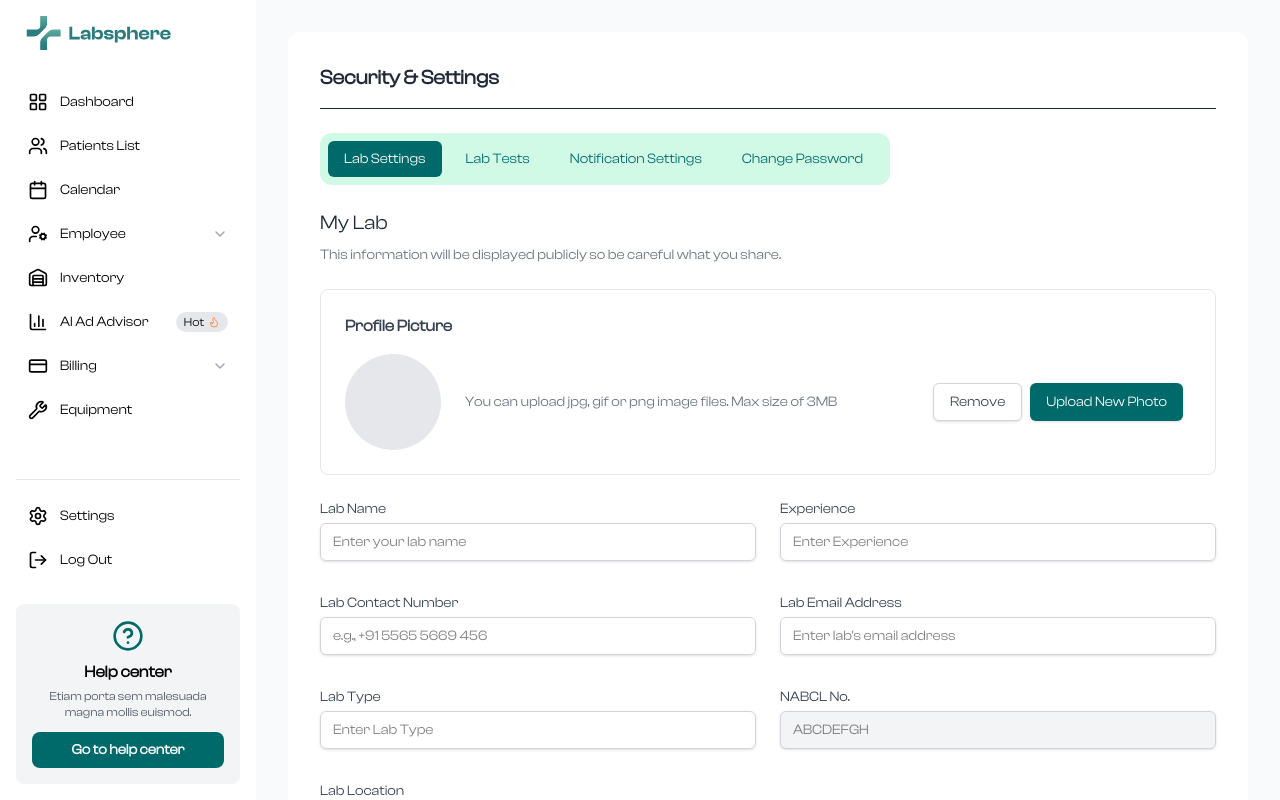
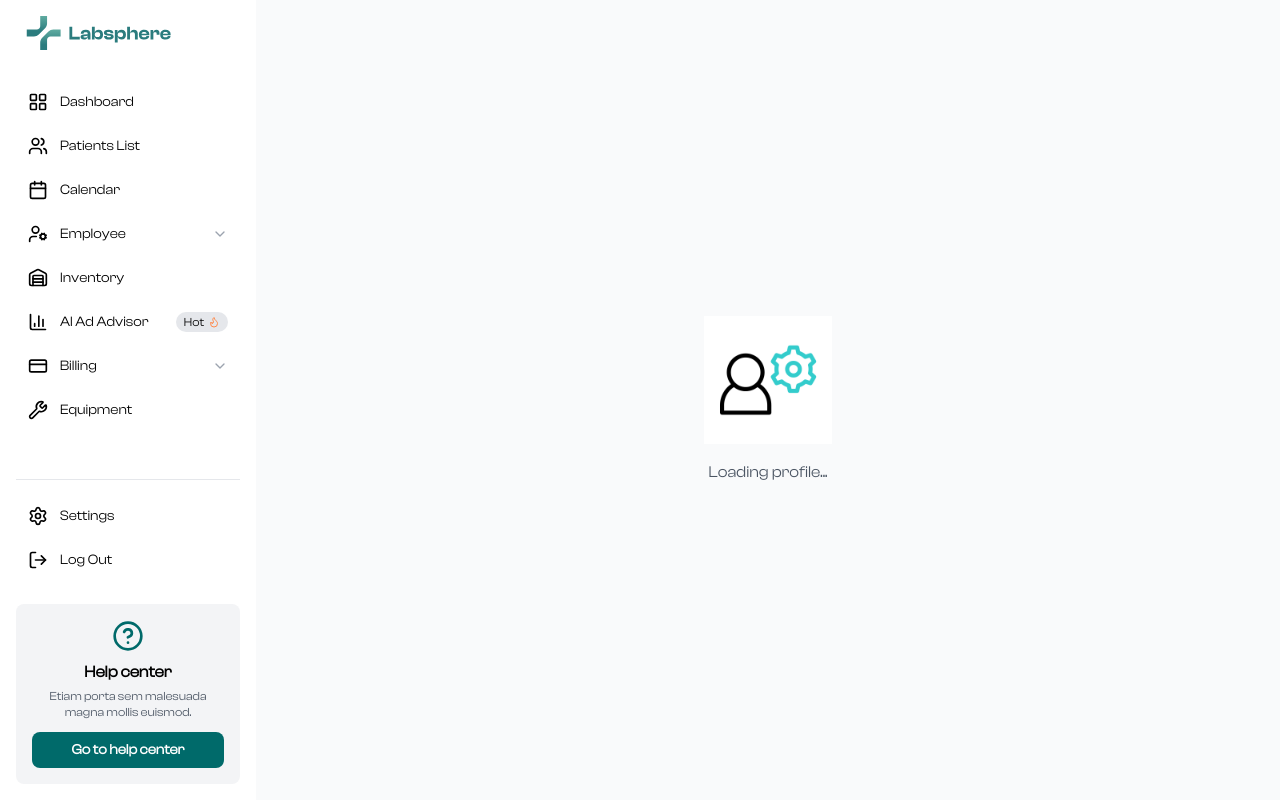
Before and after one commit to sidd-gupta05/CodeQuest, a Next.js app: page /dashboard/lab/profile in a window 1280 px wide. Shown: the top 800 px of the page. Built offline with nearby package versions, Linux system fonts and the light colour scheme; no server answers.

Commit message:
Loading effect

```diff
--- a/app/dashboard/lab/profile/page.tsx
+++ b/app/dashboard/lab/profile/page.tsx
@@ -120,6 +120,7 @@ const LabForm: React.FC = () => {
   const [fetching, setFetching] = useState(false);
   const [message, setMessage] = useState('');
   const [isError, setIsError] = useState(false);
+  const [pageLoading, setPageLoading] = useState(true);
 
   const contextData = useContext(LabContext);
   const labId = contextData?.labId;
@@ -170,10 +171,16 @@ const LabForm: React.FC = () => {
         setIsError(true);
       } finally {
         setFetching(false);
+        setPageLoading(false);
       }
     };
 
-    fetchLabData();
+    // Simulate page loading with a slight delay to show the GIF
+    const timer = setTimeout(() => {
+      fetchLabData();
+    }, 500);
+
+    return () => clearTimeout(timer);
   }, [labId]);
 
   const handleFetchLocation = () => {
@@ -543,6 +550,17 @@ const LabForm: React.FC = () => {
     }
   };
 
+  if (pageLoading) {
+    return (
+      <div className="flex min-h-screen bg-gray-50 items-center justify-center">
+        <div className="text-center">
+          <img src="/user.gif" alt="Loading..." className="mx-auto w-32 h-32" />
+          <p className="mt-4 text-gray-600">Loading profile...</p>
+        </div>
+      </div>
+    );
+  }
+
   return (
     <div className="flex min-h-screen bg-gray-50">
       <div className="flex-1">
```
Also changed, not shown: public/user.gif (added).
